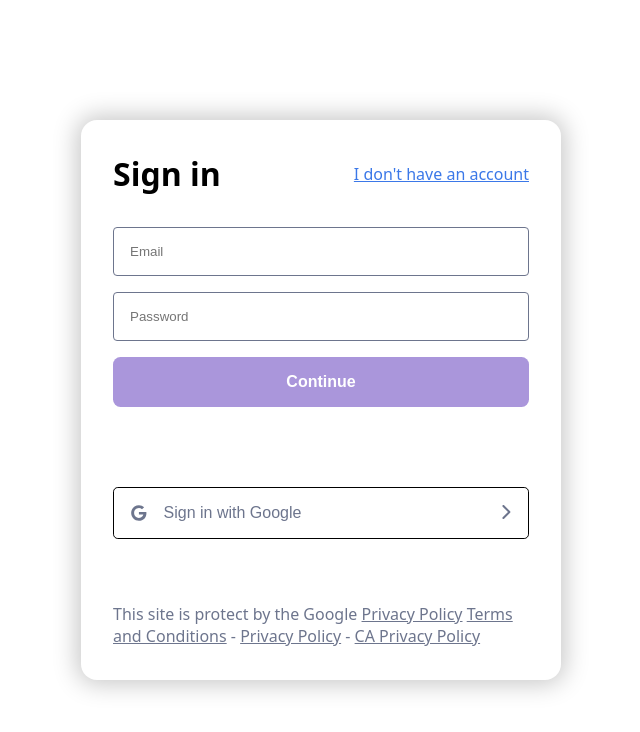
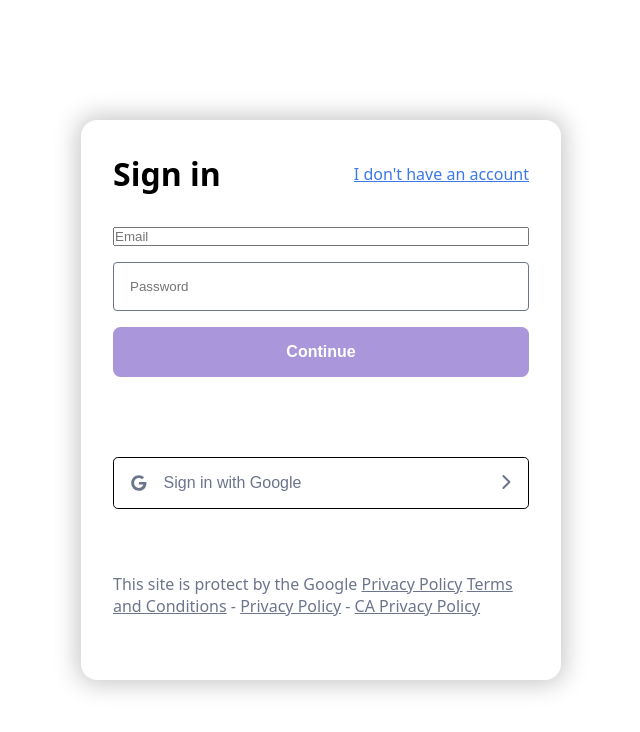
Before and after one commit to Hack-Weekly/magenta-tiger-ecommerce-app, a Next.js app: page /login/Login in a window 1280 px wide. Shown: the top 732 px of the page, without its empty margins (319-959 px from the left). Built offline with nearby package versions, Linux system fonts and the light colour scheme; no server answers.

Commit message:
Addressed comments

```diff
--- a/src/pages/login/Login.tsx
+++ b/src/pages/login/Login.tsx
@@ -26,7 +26,6 @@ function Login() {
     }, [user, loading]);
 
     return (
-        <>
         <StyledLoginContainer>
             <StyledLoginBox>
                 <StyledTextContainer>
@@ -34,7 +33,7 @@ function Login() {
                         <h1>Sign in</h1>
                         <a href="#">I don&apos;t have an account</a>
                     </StyledTitleRowContainer>
-                        <input placeholder="Email" type="text" />
+                    <input placeholder="Email" type="email" />
                     <input placeholder="Password" type="password" />
                     <button>Continue</button>
                 </StyledTextContainer>
@@ -43,8 +42,8 @@ function Login() {
                         signInWithGoogle();
                     }}
                 >
-                        <FontAwesomeIcon icon={faGoogle} width={"1.1rem"} />{" "}
-                        Sign in with Google
+                    <FontAwesomeIcon icon={faGoogle} width={"1.1rem"} /> Sign in
+                    with Google
                     <div>
                         <FontAwesomeIcon
                             icon={faChevronRight}
@@ -61,7 +60,6 @@ function Login() {
                 </StyledParagraph>
             </StyledLoginBox>
         </StyledLoginContainer>
-        </>
     );
 }
 
```
Lines whose indentation alone changed are shown as unchanged.
